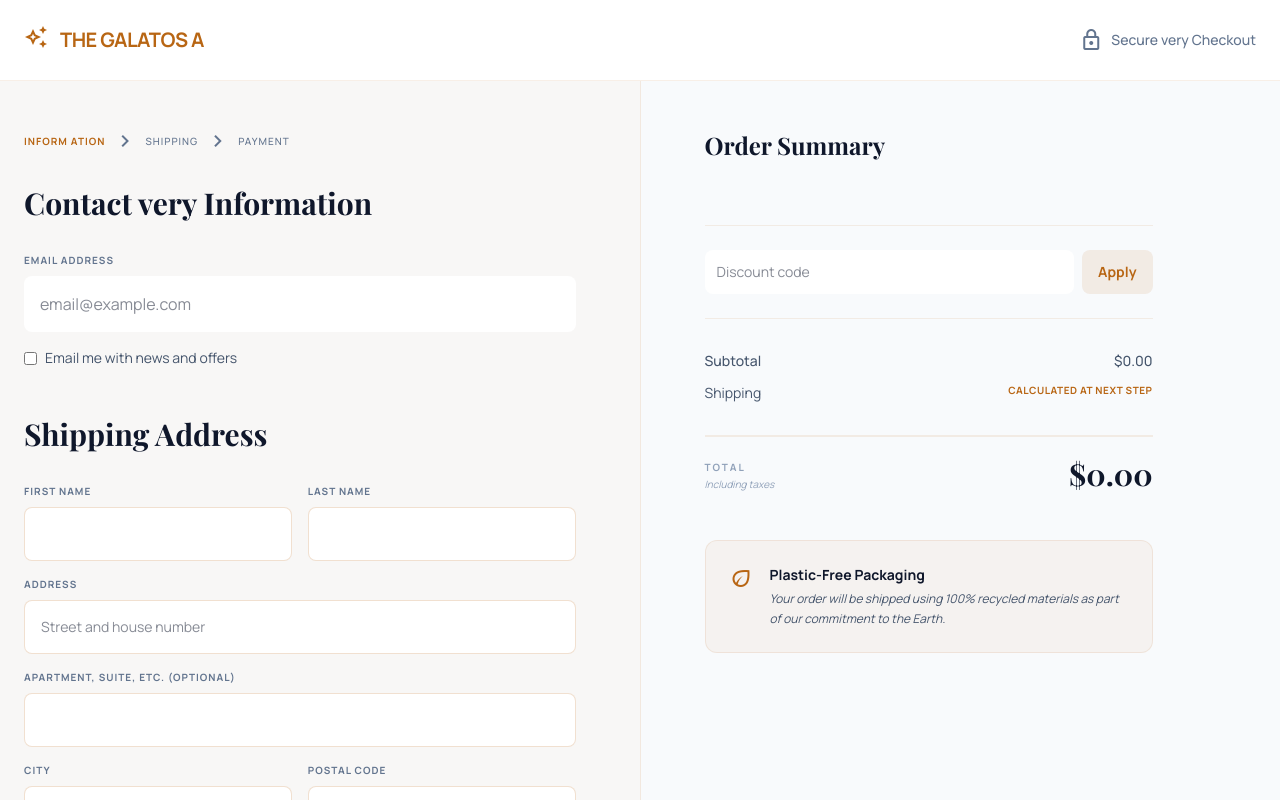
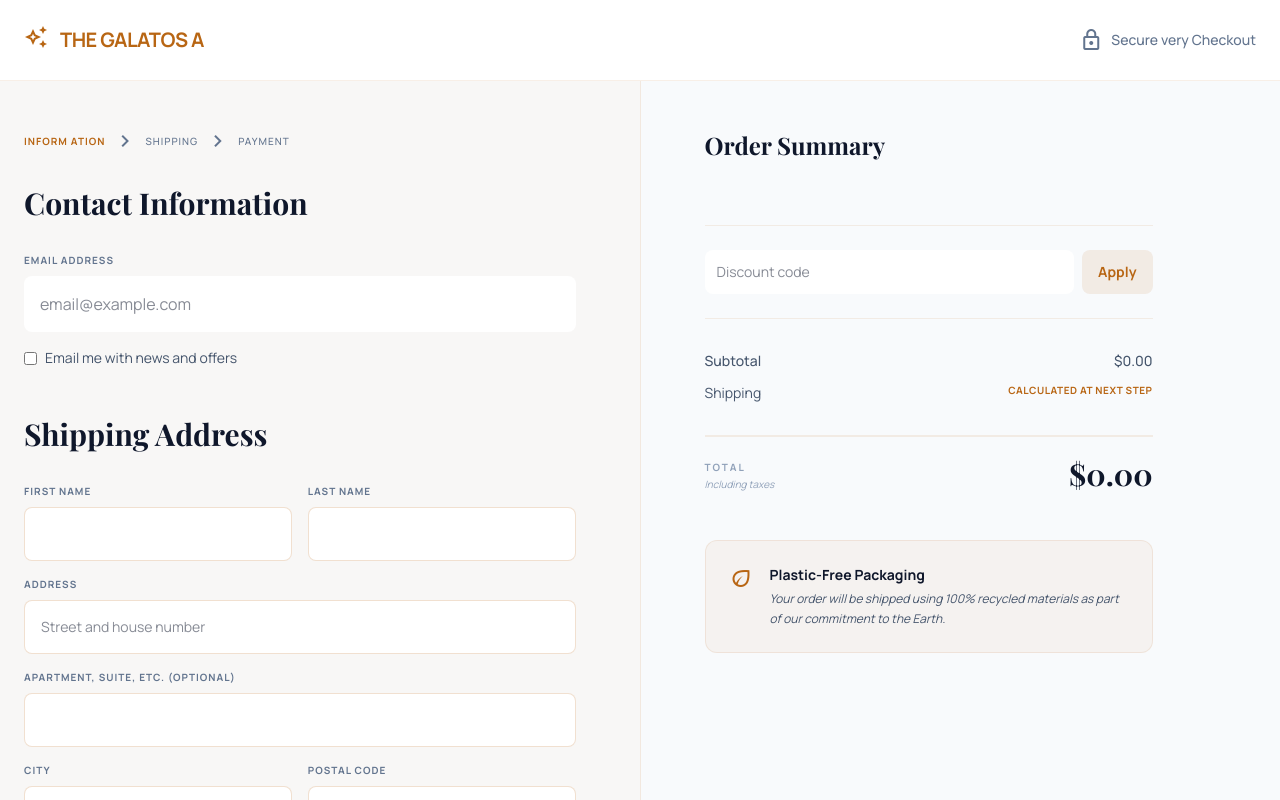
Before and after one commit to dev-oriel/THE-GALATOS, a React (Vite) app: page /checkout in a window 1280 px wide. Shown: the top 800 px of the page. Built offline with nearby package versions, Linux system fonts and the light colour scheme; a web font is replaced by a local one.

Commit message:
modified checkout page

```diff
--- a/src/pages/CheckoutPage.jsx
+++ b/src/pages/CheckoutPage.jsx
@@ -49,7 +49,7 @@ const CheckoutPage = () => {
 
             <section className="mb-12">
               <h2 className="font-serif text-3xl font-bold mb-8 text-slate-900 dark:text-white">
-                Contact very Information
+                Contact Information
               </h2>
               <div className="space-y-4">
                 <div className="flex flex-col gap-2">
```
